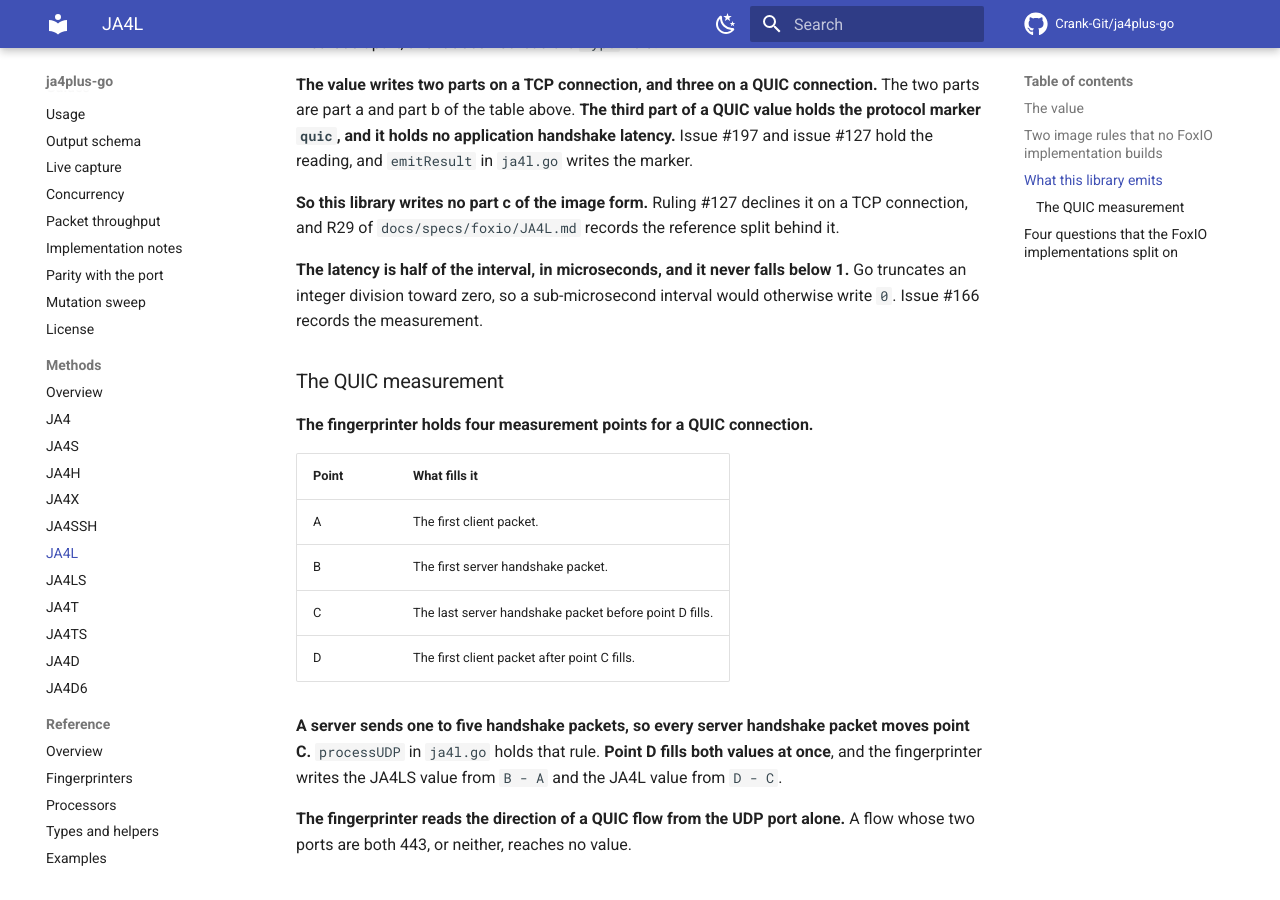
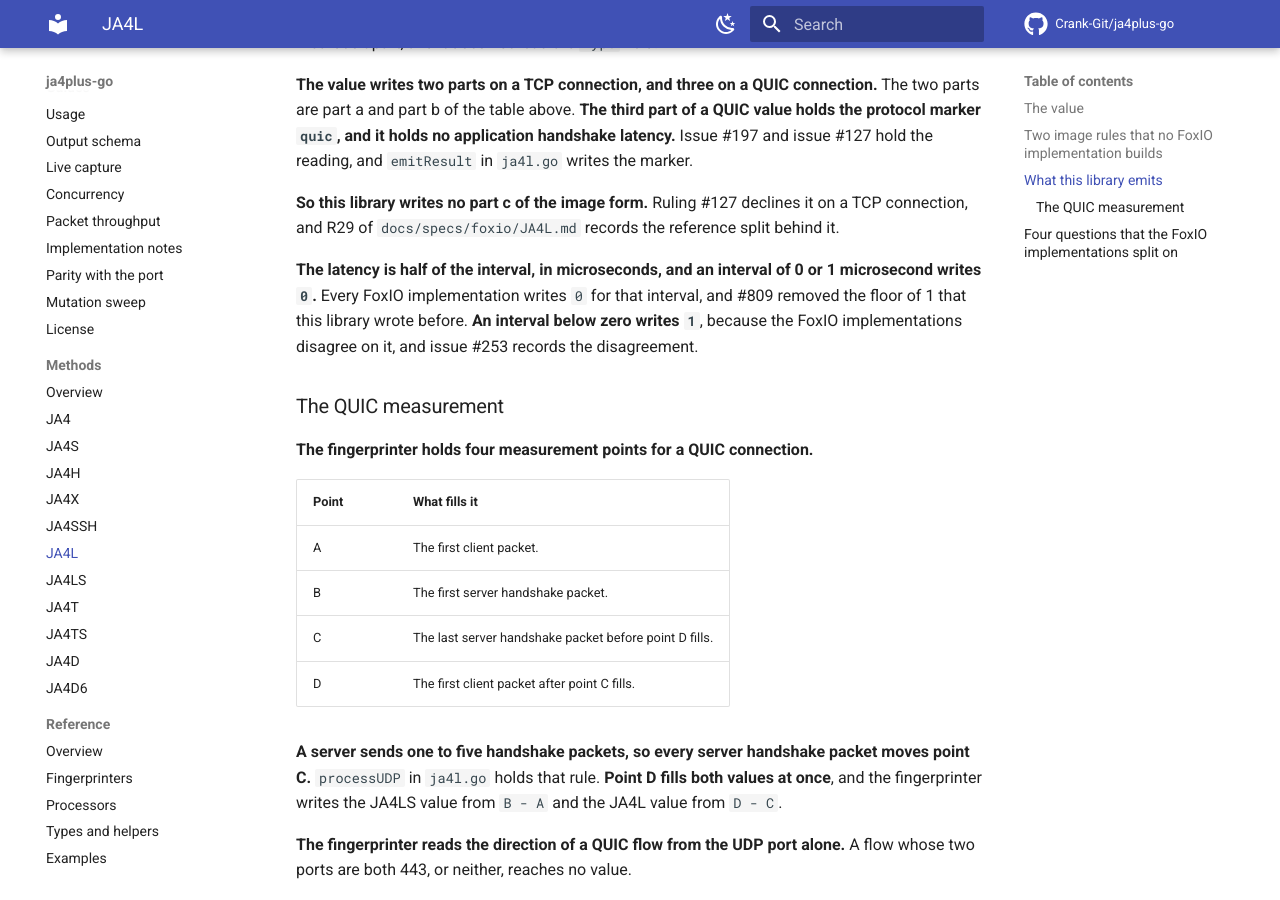
Before and after one commit to Crank-Git/ja4plus-go, an MkDocs documentation site: the page built from docs/methods/ja4l.md, in a window 1280 px wide and 900 px high, scrolled down 1558 px. Built offline with MkDocs 1.6.1 and Material for MkDocs 9.7.7, drawn with Linux system fonts in a browser that asks for light colours; comment, search, counter and statistics services are not loaded.

Commit message:
docs(ja4l): state the latency of a short interval and drop a closed issue (#809) [skip ci]
The batch #812 cross-member review found that docs/methods/ja4l.md still
stated a floor of 1, and that two comments named closed issue #212 as an
open question.

Co-Authored-By: Claude Opus 5.5 <noreply@anthropic.com>

```diff
--- a/docs/methods/ja4l.md
+++ b/docs/methods/ja4l.md
@@ -64,9 +64,10 @@ issue #127 hold the reading, and `emitResult` in `ja4l.go` writes the marker.
 **So this library writes no part c of the image form.** Ruling #127 declines it on a TCP
 connection, and R29 of `docs/specs/foxio/JA4L.md` records the reference split behind it.
 
-**The latency is half of the interval, in microseconds, and it never falls below 1.** Go
-truncates an integer division toward zero, so a sub-microsecond interval would otherwise
-write `0`. Issue #166 records the measurement.
+**The latency is half of the interval, in microseconds, and an interval of 0 or 1
+microsecond writes `0`.** Every FoxIO implementation writes `0` for that interval, and #809
+removed the floor of 1 that this library wrote before. **An interval below zero writes `1`**,
+because the FoxIO implementations disagree on it, and issue #253 records the disagreement.
 
 ### The QUIC measurement
 
```
Also changed, not shown: 2 other files.
